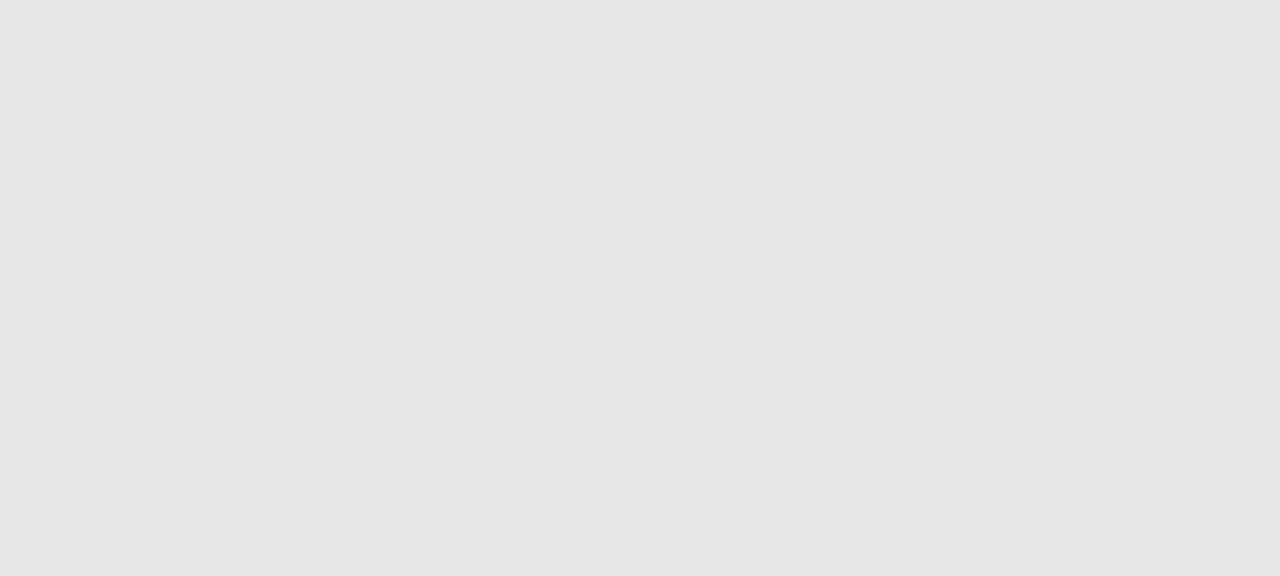
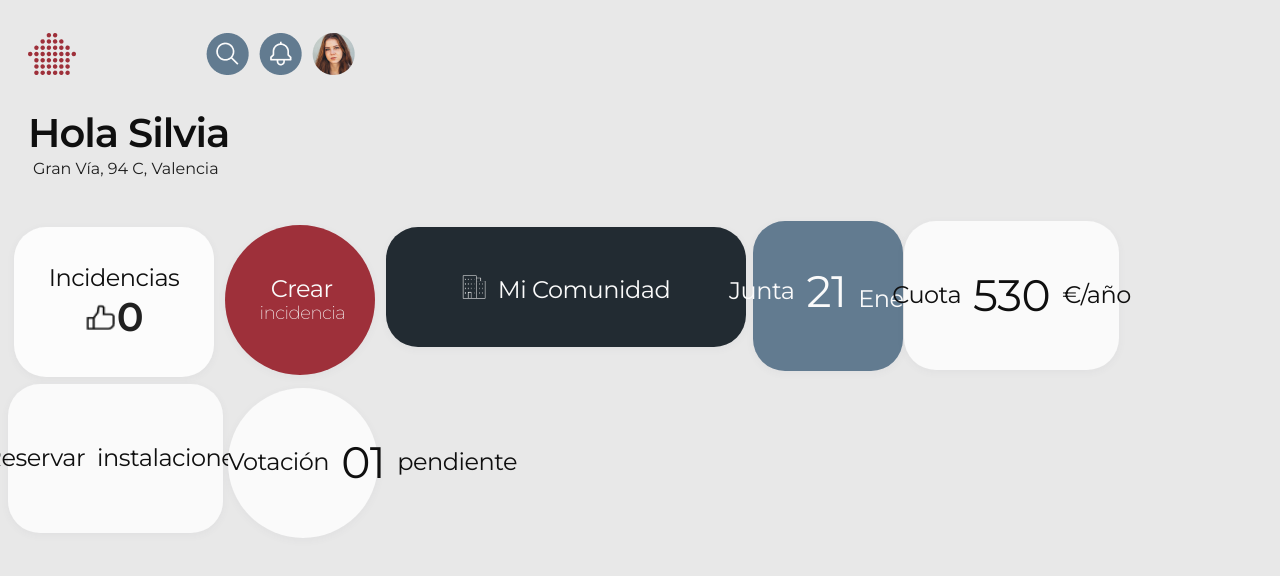
Before and after one commit to VeroPolegre/Fincas_Front, a React (Vite) app: page /home-user in a window 1280 px wide. Before the commit this address had no page. Shown: the top 576 px of the page. Built offline with nearby package versions, Linux system fonts and the light colour scheme.

Commit message:
rename home-user

```diff
--- a/src/App.jsx
+++ b/src/App.jsx
@@ -6,7 +6,7 @@ import { BrowserRouter as Router, Routes, Route } from "react-router-dom";
 import Profile from "./pages/Profile/Profile";
 import CreateCertificate from "./pages/CreateCertificate/CreateCertificate";
 import CreateIncident from "./pages/CreateIncident/CreateIncident";
-import Home from "./pages/Home/Home";
+import HomeUser from "./pages/HomeUser/HomeUser";
 import "./fonts.scss";
 import Incidents from "./pages/Incidents/Incidents";
 import IncidentConfirmation from "./pages/IncidentConfirmation/IncidentConfirmation";
@@ -43,7 +43,7 @@ function App() {
           <Route path="/incident-tracking" element={<IncidentTracking />}>
             {" "}
           </Route>
-          <Route path="/home" element={<Home />}>
+          <Route path="/home-user" element={<HomeUser />}>
             {" "}
           </Route>
         </Routes>
--- a/src/pages/Home/Home.jsx
+++ b/src/pages/HomeUser/HomeUser.jsx
@@ -1,10 +1,10 @@
 import React from "react";
 import Header from "../../components/Header/Header";
-import "./Home.scss";
+import "./HomeUser.scss";
 import iconoIncidencia from "../../assets/iconoIncidencia.png";
 import iconoComunidad from "../../assets/iconoComunidad.png";
 
-const Home = () => {
+const HomeUser = () => {
   return (
     <>
       <Header />
@@ -37,15 +37,15 @@ const Home = () => {
               src={iconoComunidad}
               alt="iconoComunidad"
             />
-            <span className="button-title-white">Mi Comunidad</span>
+            <span className="button-comunity-title-white">Mi Comunidad</span>
           </div>
         </div>
 
         <div className="junta-button">
           <div className="icon-container">
-            <span className="button-title-white">Junta</span>
+            <span className="junta-title-white">Junta</span>
             <span className="button-title-white custom-size-junta">21</span>
-            <span className="button-title-white">Enero</span>
+            <span className="enero-title-white">Enero</span>
           </div>
         </div>
         <div className="cuota-button">
@@ -75,4 +75,4 @@ const Home = () => {
   );
 };
 
-export default Home;
+export default HomeUser;
--- a/src/pages/Home/Home.scss
+++ b/src/pages/HomeUser/HomeUser.scss
@@ -193,20 +193,6 @@
     }
   }
 
-  .cancel-button {
-    display: inline-flex;
-    margin-top: 20px;
-    width: 374px;
-    height: 91px;
-    justify-content: center;
-    align-items: center;
-
-    border-radius: 32px;
-    background: var(--Colors-Secondary-Light-Blue-Normal, #627b90);
-
-    /* Sombra card */
-    box-shadow: 0px 2px 8px 0px rgba(71, 84, 103, 0.05);
-  }
 }
 
 .home-incident-title {
@@ -226,6 +212,45 @@
 .button-title-white {
   color: var(--Colors-Neutros-Black-Normal, #fafafa);
   margin-bottom: 8px;
+  /* Label/Label XL */
+  font-family: Montserrat;
+  font-size: 24px;
+  font-style: normal;
+  font-weight: 400;
+  line-height: 120%; /* 28.8px */
+  letter-spacing: -0.48px;
+  justify-content: center;
+  align-items: center;
+}
+.junta-title-white{
+  color: var(--Colors-Neutros-Black-Normal, #fafafa);
+  margin-bottom: 8px;
+  /* Label/Label XL */
+  font-family: Montserrat;
+  font-size: 24px;
+  font-style: normal;
+  font-weight: 400;
+  line-height: 120%; /* 28.8px */
+  letter-spacing: -0.48px;
+  justify-content: center;
+  align-items: center;
+}
+.button-comunity-title-white {
+  color: var(--Colors-Neutros-Black-Normal, #fafafa);
+  margin-bottom: -8px;
+  /* Label/Label XL */
+  font-family: Montserrat;
+  font-size: 24px;
+  font-style: normal;
+  font-weight: 400;
+  line-height: 120%; /* 28.8px */
+  letter-spacing: -0.48px;
+  justify-content: center;
+  align-items: center;
+}
+.enero-title-white{
+  color: var(--Colors-Neutros-Black-Normal, #fafafa);
+  margin-bottom: -8px;
   /* Label/Label XL */
   font-family: Montserrat;
   font-size: 24px;
```
